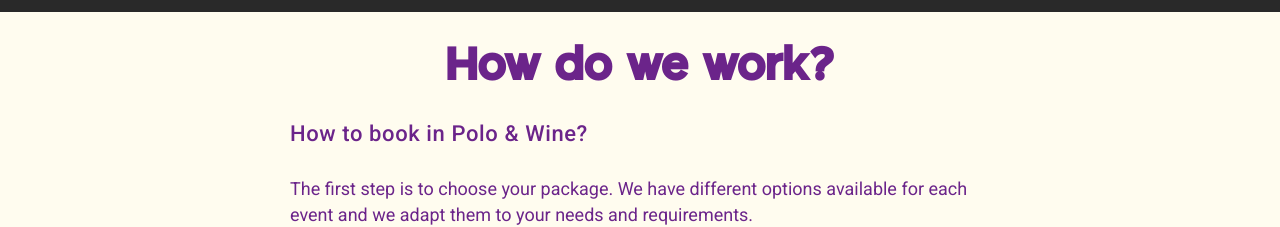
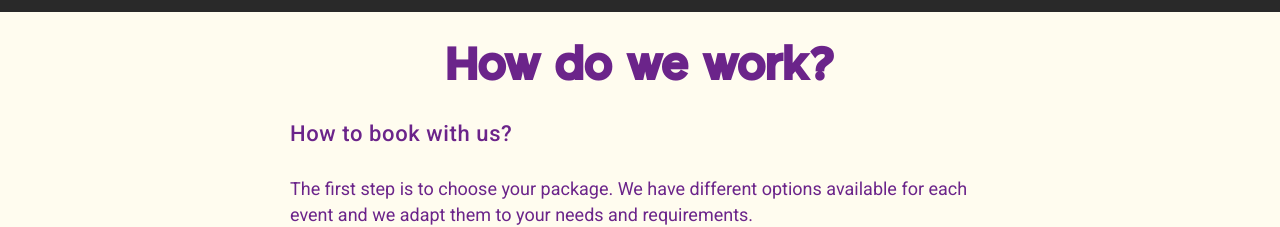
Before and after one commit to penalvapablo/Polo-Wine, a Next.js app: page / in a window 1280 px wide. Shown: the part 5620-5847 px from the top of the page. Built offline with nearby package versions, Linux system fonts and the light colour scheme.

Commit message:
fixes sole 2

```diff
--- a/components/homepage/ComoTrabajamos/ComoTrabajamosEn.js
+++ b/components/homepage/ComoTrabajamos/ComoTrabajamosEn.js
@@ -4,7 +4,7 @@ const ComoTrabajamosEn = () => {
   return (
     <section id='ComoTrabajamos' className={styles.section}>
       <h2 className={styles.title}>How do we work?</h2>
-      <h3 className={styles.subTitle}>How to book in Polo & Wine?</h3>
+      <h3 className={styles.subTitle}>How to book with us?</h3>
       <p className={styles.text}>The first step is to choose your package. We have different options available for each event and we adapt them to your needs and requirements.
         <br /><br />The second step is to choose your hotel. We have a wide range of hotels around the world and can advise you on location and rates.
         <br /><br />
```
